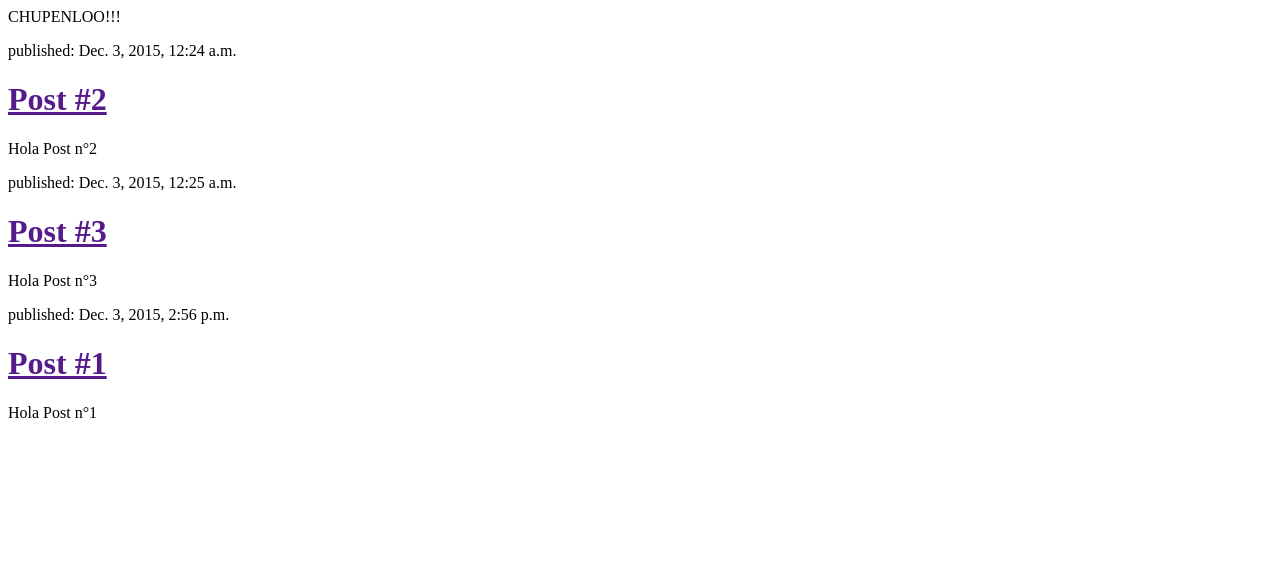
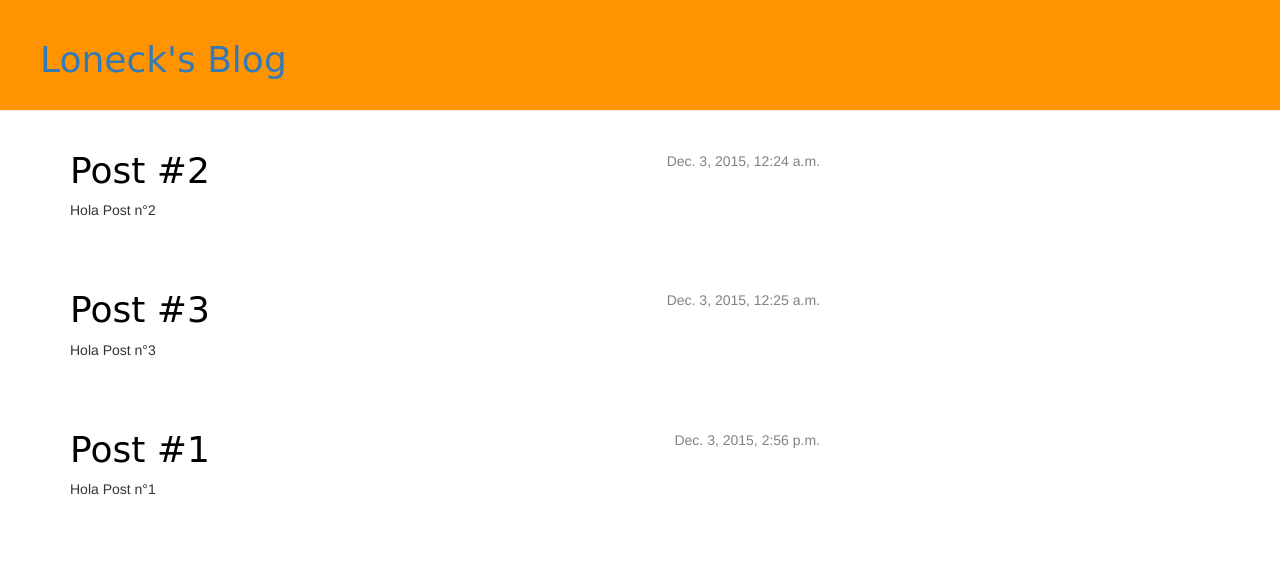
Before and after one commit to Loneck/my-first-blog, a Django app: page / in a window 1280 px wide. Shown: the top 568 px of the page. Run offline with Django 3.2, Linux system fonts and the light colour scheme; data comes from the database, SQL or seed files in the repository; some libraries are stand-ins or nearby versions.

Commit message:
added view and template for detailed blgo post as well as CSS for the site.

```diff
--- /dev/null
+++ b/blog/static/css/blog.css
@@ -0,0 +1,38 @@
+.page-header {
+background-color: #ff9400;
+margin-top: 0;
+padding: 20px 20px 20px 40px;
+}
+.page-header h1, .page-header h1 a, .page-header h1 a:visited, .page-header h1 a:active
+color: #ffffff;
+font-size: 36pt;
+text-decoration: none;
+}
+.content {
+margin-left: 40px;
+}
+h1, h2, h3, h4 {
+font-family: 'Lobster', cursive;
+}
+.date {
+float: right;
+color: #828282;
+}
+.save {
+float: right;
+}
+.post-form textarea, .post-form input {
+width: 100%;
+}
+.top-menu, .top-menu:hover, .top-menu:visited {
+color: #ffffff;
+float: right;
+font-size: 26pt;
+margin-right: 20px;
+}
+.post {
+margin-bottom: 70px;
+}
+.post h1 a, .post h1 a:visited {
+color: #000000;
+}
--- /dev/null
+++ b/blog/templates/blog/base.html
@@ -0,0 +1,23 @@
+{% load staticfiles %}
+<html>
+	<head>
+		<title>Loneck's Blog</title>
+		<link rel="stylesheet" href="http://maxcdn.bootstrapcdn.com/bootstrap/3.2.0/css/bootstrap.min.css">
+		<link rel="stylesheet" href="//maxcdn.bootstrapcdn.com/bootstrap/3.2.0/css/bootstrap-theme.min.css">
+		<link rel="stylesheet" href="{% static "css/blog.css" %}">
+		<link href="http://fonts.googleapis.com/css?family=Lobster&subset=latin,latin-ext" >
+	</head>
+	<body>
+		<div class="page-header">
+			<h1><a href="/">Loneck's Blog</a></h1>
+		</div>
+	<div class="content container">
+		<div class="row">
+			<div class="col-md-8">
+				{% block content %}
+				{% endblock %}
+			</div>
+		</div>
+	</div>
+	</body>
+</html>
--- a/blog/templates/blog/post_list.html
+++ b/blog/templates/blog/post_list.html
@@ -1,15 +1,12 @@
-<html>
-	<head>
-		<title>Loneck's Blog</title>
-	</head>
-	<body>
-		<p> CHUPENLOO!!!</p>
+{% extends "blog/base.html" %}
+{% block content %}
 	{% for post in posts %}
-		<div>
-			<p>published: {{ post.published_date }}</p>
-			<h1><a href="">{{ post.title }}</a></h1>
+		<div class="post">
+			<div class="date">
+				{{ post.published_date }}
+			</div>
+			<h1><a href="{% url "blog.views.post_detail" pk=post.pk %}">{{ post.title }}</a></h1>
 			<p>{{ post.text|linebreaks }}</p>
 		</div>
 	{% endfor %}
-	</body>
-</html>
+{% endblock content %}
--- a/blog/urls.py
+++ b/blog/urls.py
@@ -3,4 +3,5 @@ from .import views
 
 urlpatterns = [
 	url(r'^$', views.post_list),
+	url(r'^post/(?P<pk>[0-9]+)/$', views.post_detail, name='post_detail'),
 ]
--- a/blog/views.py
+++ b/blog/views.py
@@ -1,8 +1,12 @@
-from django.shortcuts import render
+from django.shortcuts import render, get_object_or_404
 from django.utils import timezone
 from .models import Post
 
 def post_list(request):
 	posts = Post.objects.filter(published_date__lte=timezone.now()).order_by('published_date')
 	return render(request, 'blog/post_list.html', {'posts': posts})
+
+def post_detail(request, pk):
+	post = get_object_or_404(Post, pk=pk)
+	return render(request, 'blog/post_detail.html', {'post': post})
 # Create your views here.
```
Also changed, not shown: blog/templates/blog/post_detail.html (added, +13 -0 lines).
